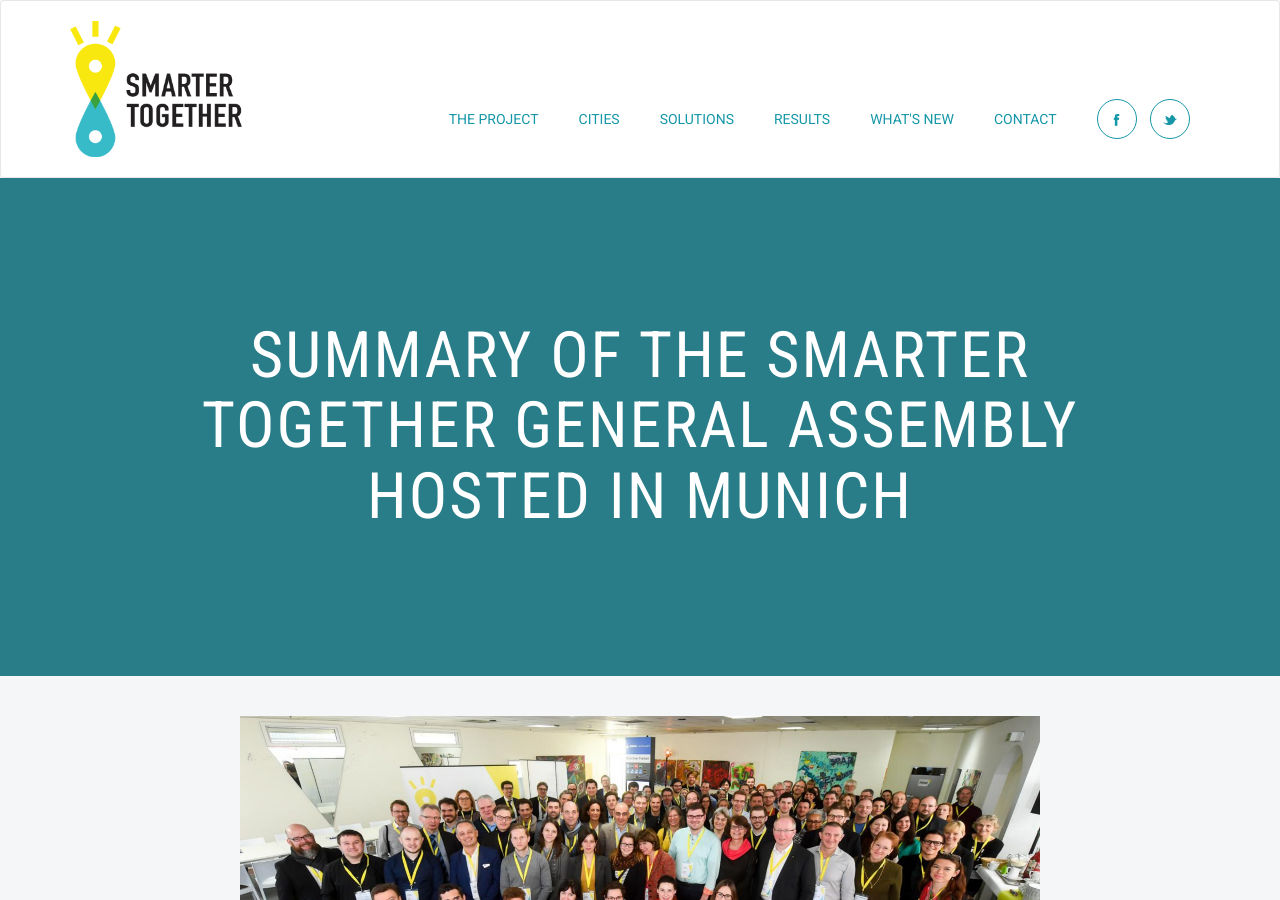
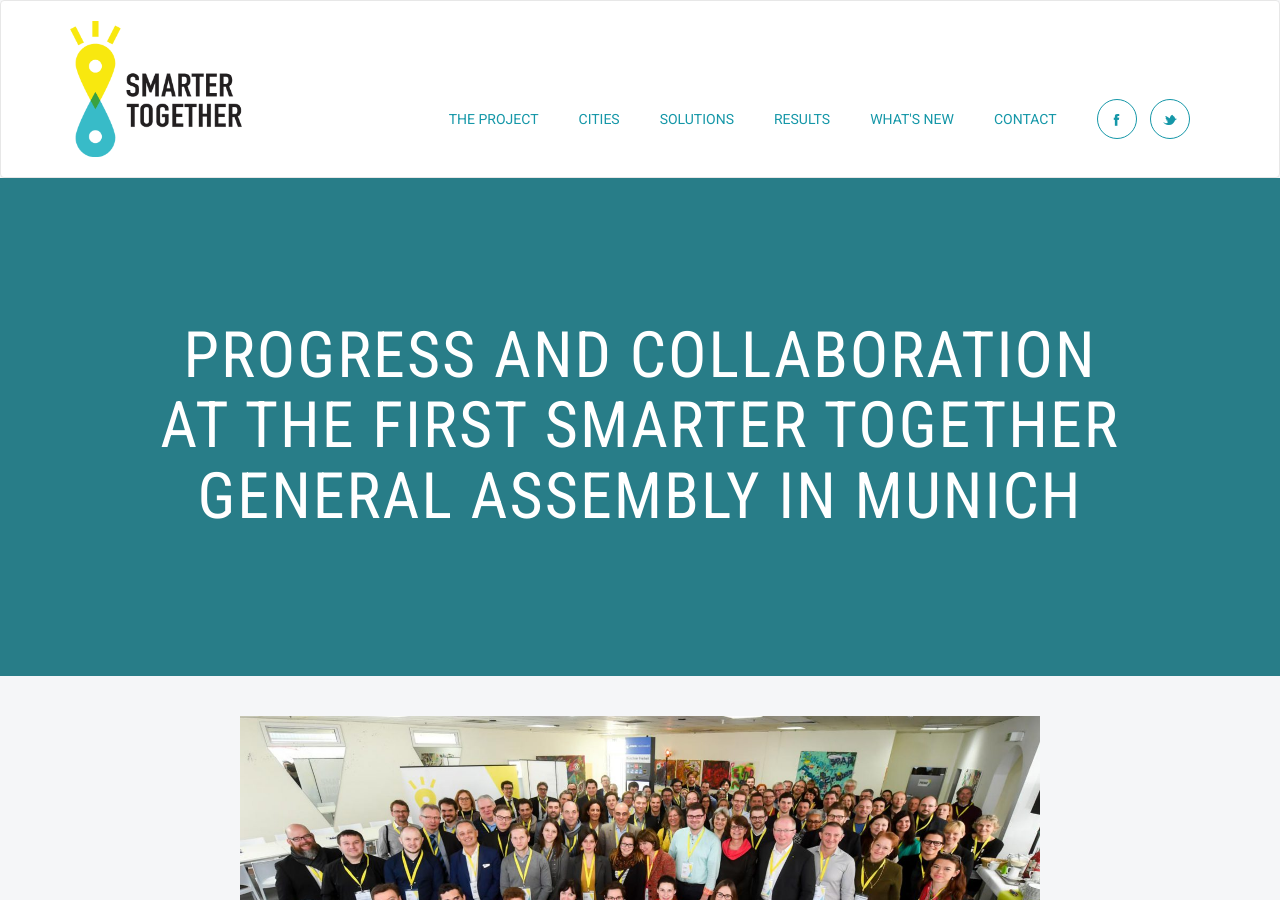
Before and after one commit to frontcraft/smarttogether, a Jekyll site: the page built from _news/2017-03-16-Summary-of-the-Smarter-Together-General-Assembly-Hosted-in-Munich.md, in a window 1280 px wide and 900 px high. Built offline with Jekyll 4.4.1, drawn with Linux system fonts in a browser that asks for light colours; nearby versions of some CDN libraries.

Commit message:
Update 2017-03-16-Summary-of-the-Smarter-Together-General-Assembly-Hosted-in-Munich.md

```diff
--- a/_news/2017-03-16-Summary-of-the-Smarter-Together-General-Assembly-Hosted-in-Munich.md
+++ b/_news/2017-03-16-Summary-of-the-Smarter-Together-General-Assembly-Hosted-in-Munich.md
@@ -1,6 +1,6 @@
 ---
 layout: post
-title:  "Summary of the Smarter Together General Assembly Hosted in Munich"
+title:  "Progress and Collaboration at the First Smarter Together General Assembly in Munich"
 date:   2017-03-16
 imageurl: 'images/news/Jahreskonferenz-Credit-Landeshauptstadt-München-Foto-Tobias-Hase-2017_02_16stm1429_web-1500x630.jpg'
 ---
```
